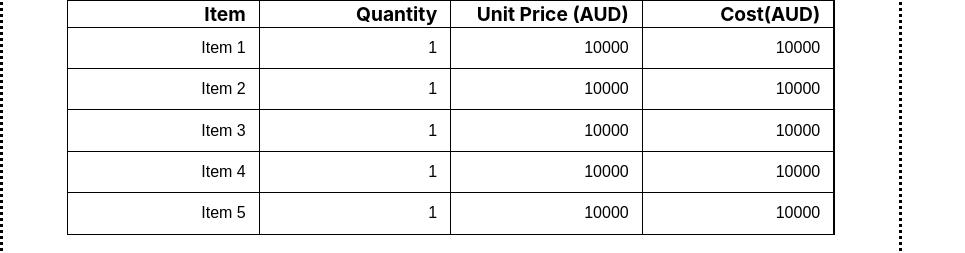
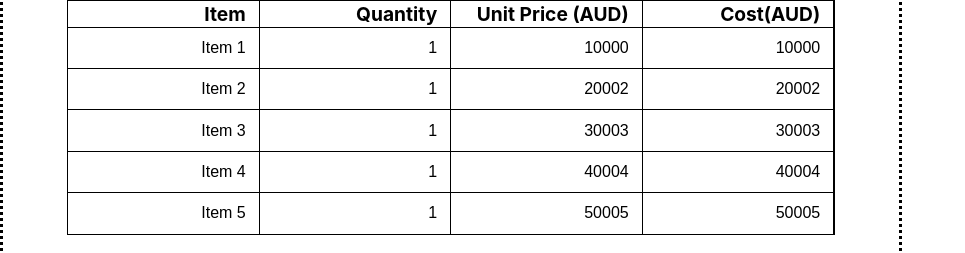
Before and after one commit to ArvinJ-H/invoice_template_react, a React (Create React App) app: page / in a window 1280 px wide. Shown: the part 547-800 px from the top of the page, without its empty margins (0-965 px from the left). Built offline with nearby package versions, Linux system fonts and the light colour scheme.

Commit message:
Cost now calculated autom (refocus table)

```diff
--- a/src/assets/data.json
+++ b/src/assets/data.json
@@ -1,32 +1,32 @@
 [
     {
-        "col1": "Item 1",
-        "col2": "1",
-        "col3": "10000",
-        "col4": "10000"
+        "name": "Item 1",
+        "quantity": "1",
+        "price": "10000",
+        "cost":""
     },
     {
-        "col1": "Item 2",
-        "col2": "1",
-        "col3": "10000",
-        "col4": "10000"
+        "name": "Item 2",
+        "quantity": "1",
+        "price": "20002",
+        "cost":""
     },
     {
-        "col1": "Item 3",
-        "col2": "1",
-        "col3": "10000",
-        "col4": "10000"
+        "name": "Item 3",
+        "quantity": "1",
+        "price": "30003",
+        "cost":""
     },
     {
-        "col1": "Item 4",
-        "col2": "1",
-        "col3": "10000",
-        "col4": "10000"
+        "name": "Item 4",
+        "quantity": "1",
+        "price": "40004",
+        "cost":""
     },
     {
-        "col1": "Item 5",
-        "col2": "1",
-        "col3": "10000",
-        "col4": "10000"
+        "name": "Item 5",
+        "quantity": "1",
+        "price": "50005",
+        "cost":""
     }
 ]
--- a/src/component/download.jsx
+++ b/src/component/download.jsx
@@ -14,20 +14,23 @@ function App() {
     });
 
     const template = {
-        col1: "Item 1222",
-        col2: "1",
-        col3: "10000",
-        col4: "10000",
+        name: "Item 1222",
+        quantity: "1",
+        price: "10000",
+        cost: "",
     };
 
     const handleDelete = () => {
         datas.pop();
         setKey(key - 1);
+        console.log(datas)
     };
 
     const handleAdd = () => {
         datas.push(template);
         setKey(key + 1);
+        console.log(datas)
+
     };
 
     return (
--- a/src/component/editableTable.jsx
+++ b/src/component/editableTable.jsx
@@ -99,40 +99,46 @@ function ETable(tableData) {
         () => [
             {
                 Header: "Item",
-                accessor: "col1", // accessor is the "key" in the data
+                accessor: "name", // accessor is the "key" in the data
             },
             {
                 Header: "Quantity",
-                accessor: "col2",
+                accessor: "quantity",
             },
             {
                 Header: "Unit Price (AUD)",
-                accessor: "col3",
+                accessor: "price",
             },
             {
                 Header: "Cost(AUD)",
-                accessor: "col4",
+                accessor: "cost",
             },
         ],
         []
     );
     const [amount, setAmount] = useState(0);
-    var money = 0;
+    var tempAmount = 0;
 
     const [data, setData] = React.useState(tableData.tableData);
     const [skipPageReset, setSkipPageReset] = React.useState(false);
+
     useEffect(() => {
-        setSkipPageReset(true);
         setData(tableData.tableData);
-        tableData.tableData.forEach(function (money) {
-            money = money + parseInt(money.col4);
-        });
-        setAmount(money);
         updateMyData();
     }, [tableData]);
 
-    console.log(money);
-    console.log(amount + "moneyy");
+    useEffect(() => {
+        //calculate the cost
+        calculateCost();
+        setAmount(tempAmount);
+    }, [data]);
+
+    const calculateCost = () => {
+        data.forEach(function (unit) {
+            unit.cost = parseInt(unit.quantity) * parseInt(unit.price);
+            tempAmount = tempAmount + parseInt(unit.cost);
+        });
+    };
 
     // We need to keep the table from resetting the pageIndex when we
     // Update data. So we can keep track of that flag with a ref.
@@ -140,11 +146,13 @@ function ETable(tableData) {
     // When our cell renderer calls updateMyData, we'll use
     // the rowIndex, columnId and new value to update the
     // original data
-    const updateMyData = (rowIndex, columnId, value) => {
+    const updateMyData =  (rowIndex, columnId, value) => {
         // We also turn on the flag to not reset the page
         setSkipPageReset(true);
-        setData((old) =>
-            old.map((row, index) => {
+        calculateCost();
+        console.log(data)
+        setData((old) => {
+            const result = old.map((row, index) => {
                 if (index === rowIndex) {
                     return {
                         ...old[rowIndex],
@@ -152,8 +160,9 @@ function ETable(tableData) {
                     };
                 }
                 return row;
-            })
-        );
+            });
+            return result;
+        });
     };
 
     // After data chagnes, we turn the flag back off
```
